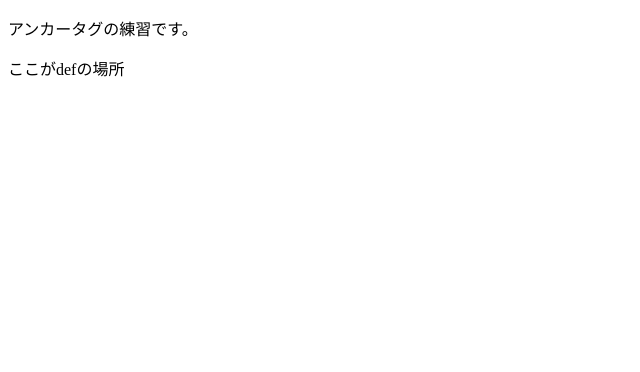
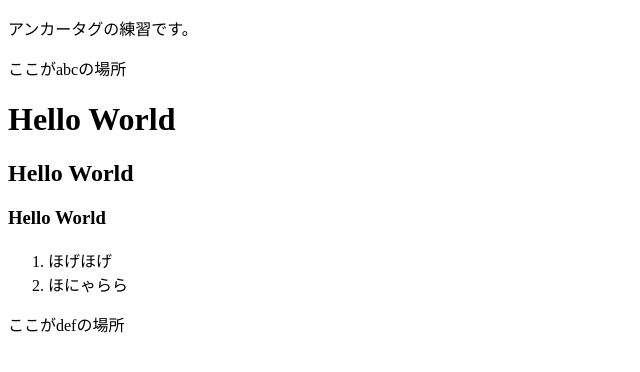
Before and after one commit to tomoshino/web2019-1, a plain HTML site: page a.html in a window 1280 px wide. Shown: the whole page, without its empty margins (0-640 px from the left). Drawn offline with Linux system fonts and the light colour scheme.

Commit message:
Add files via upload

```diff
--- a/a.html
+++ b/a.html
@@ -6,6 +6,14 @@
 </head>
 <body>
 <p>アンカータグの練習です。</p>
+ <a id="abc">ここがabcの場所</a>
+  <h1>Hello World</h1>
+  <h2>Hello World</h2>
+  <h3>Hello World</h3>
+  <ol>
+      <li>ほげほげ</li>
+      <li>ほにゃらら</li>
+  </ol>
 <a id="def">ここがdefの場所</a>
 </body>
 </html>
```
